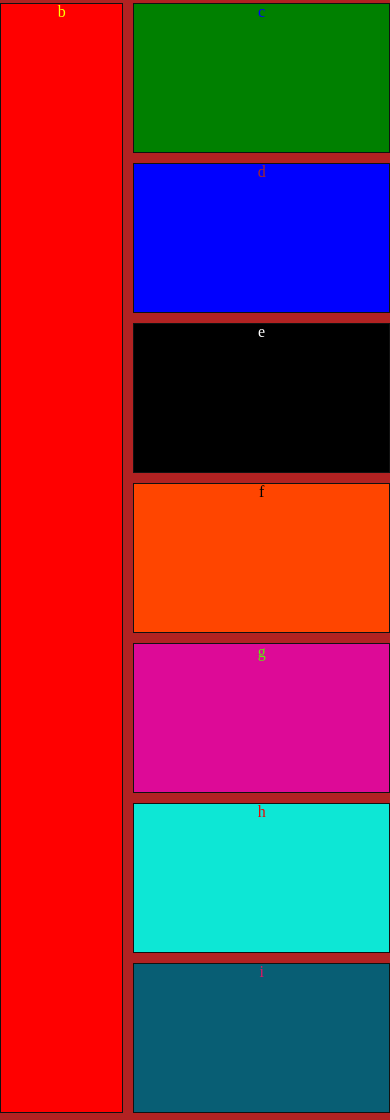
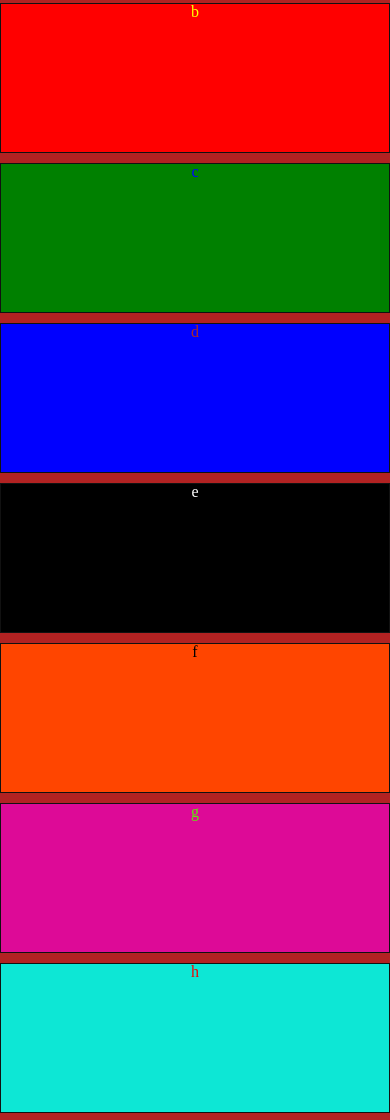
Before and after one commit to ahamdmaali/lab-01, a plain HTML site: page index.html in a window 390 px wide. Shown: the part 157-1277 px from the top of the page. Drawn offline with Linux system fonts and the light colour scheme.

Commit message:
add some styles

```diff
--- a/css/style.css
+++ b/css/style.css
@@ -181,14 +181,13 @@ main{
             text-align: center;
             grid-column: span 3;
 
-
         }
         #b{
 
             background-color:red;
 
-
-            grid-row: span 7;
+            grid-row: span 1;
+            grid-column: span 3;
             color: yellow;
         }
 
@@ -197,37 +196,37 @@ main{
 
 
 
-            grid-column: span 2;
+            grid-column: span 3;
             background-color:green;
             color: blue;
         }
         #d{
-            grid-column: span 2;
+            grid-column: span 3;
             background-color:blue;
             color: brown;
         }
         #e{
-            grid-column: span 2;
+            grid-column: span 3;
             background-color:black;
             color: white;
         }
         #f{
-            grid-column: span 2;
+            grid-column: span 3;
             background-color:orangered;
             color: black;
         }
         #g{
-            grid-column: span 2;
+            grid-column: span 3;
             color: rgb(93, 238, 10);
             background-color:rgb(221, 10, 151);
         }
         #h{
-            grid-column: span 2;
+            grid-column: span 3;
             background-color:rgb(13, 231, 213);
             color: rgb(236, 5, 5);
         }
         #i{
-            grid-column: span 2;
+            grid-column: span 3;
             background-color:rgb(8, 94, 116);
             color: rgb(226, 21, 99);
         }
```
